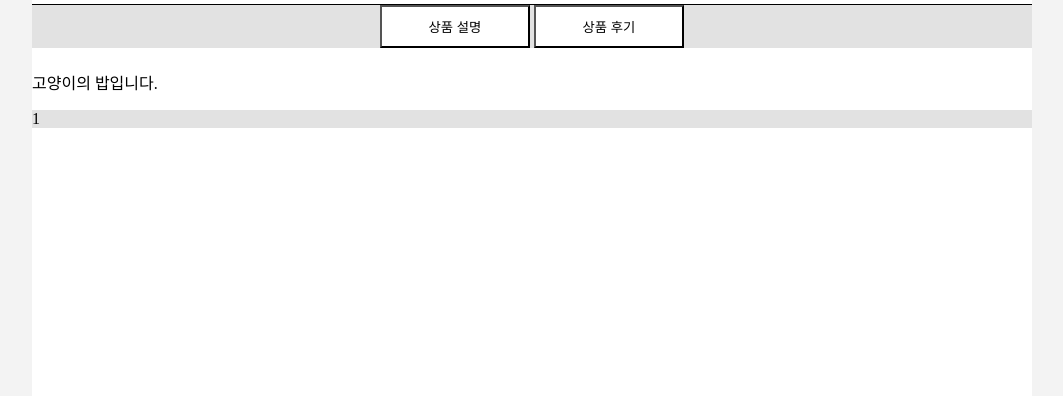
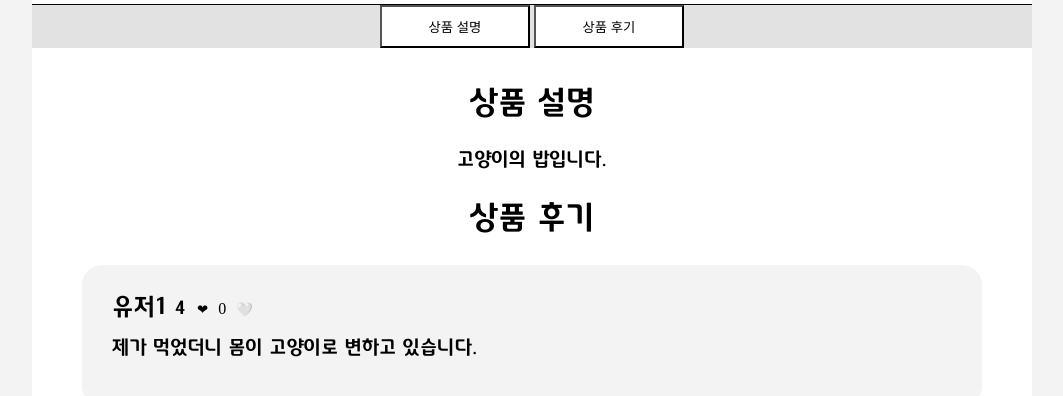
Before and after one commit to youngsoosoo/Furry_Friend_v2, a React (Create React App) app: page /ItemDetail/cat-food/1 in a window 1280 px wide. Shown: the part 646-1042 px from the top of the page, without its empty margins (108-1171 px from the left). Built offline with nearby package versions, Linux system fonts and the light colour scheme.

Commit message:
ItemInfo & ItemComment 구현 완료 Comment paging 필요

```diff
--- a/package.json
+++ b/package.json
@@ -6,10 +6,12 @@
     "@testing-library/jest-dom": "^5.14.1",
     "@testing-library/react": "^13.0.0",
     "@testing-library/user-event": "^13.2.1",
+    "hoist-non-react-statics": "^3.3.2",
     "react": "^18.2.0",
     "react-dom": "^18.2.0",
-    "react-router-dom": "^6.8.0",
+    "react-router-dom": "^6.8.1",
     "react-scripts": "5.0.1",
+    "react-scroll": "^1.8.9",
     "styled-components": "^5.3.6",
     "web-vitals": "^2.1.0"
   },
--- a/src/JSON/productcomment.json
+++ b/src/JSON/productcomment.json
@@ -13,6 +13,27 @@
             "rgrade" : "1",
             "pid" : "0",
             "mid" : "유저2"
+        },
+        {
+            "rid" : "2",
+            "rtext" : "제가 먹었더니 몸이 고양이로 변하고 있습니다.",
+            "rgrade" : "4",
+            "pid" : "1",
+            "mid" : "유저1"
+        },
+        {
+            "rid" : "3",
+            "rtext" : "제가 먹었더니 몸이 고양이로 변하고 있습니다.",
+            "rgrade" : "4",
+            "pid" : "0",
+            "mid" : "유저1"
+        },
+        {
+            "rid" : "4",
+            "rtext" : "제가 먹었더니 몸이 고양이로 변하고 있습니다.",
+            "rgrade" : "4",
+            "pid" : "0",
+            "mid" : "유저1"
         }
 
     ]
--- a/src/components/Item/Item.js
+++ b/src/components/Item/Item.js
@@ -3,8 +3,6 @@ import styled ,{css} from "styled-components";
 
 import Back from "../Back/Back";
 import productImg from '../../JSON/productImg.json'
-import { Navigate } from "react-router-dom";
-
 
 export default function Item({item}){
 
@@ -153,12 +151,6 @@ font-size : 1.4rem;
 
 `
 
-const PFont = styled.p`
-font-family : 'tway';
-font-size : 1.5rem;
-
-`
-
 const Button = styled.button`
 ${(props) =>
     props.Cart &&
--- a/src/components/Item/ItemComment.js
+++ b/src/components/Item/ItemComment.js
@@ -1,18 +1,84 @@
-import React from "react";
+import React  from "react";
 
-import styled from "styled-components";
+import styled ,{css} from "styled-components";
+import { useParams } from 'react-router-dom';
+
+import comment from "../../JSON/productcomment"
 
 function CommentList ({item}){
+    const { pid } = useParams();
+
+
     return(
-        {}
+        <>
+        {item.pid === pid ?
+        <>
+        <CommentBox id='2'>
+        <SpanFont Mid> {item.mid} </SpanFont>
+        <SpanFont Rgrade> {item.rgrade} </SpanFont>
+        <Button> ❤ </Button> 0 <Button> 🤍 </Button>
+        <br />
+        <PFont Rtext> {item.rtext} </PFont>
+
+        </CommentBox>
+
+        </>
+        :
+        <>
+        </>
+        }
+        </>
     )
 }
 
+const CommentBox = styled.div`
+margin : 1% 5% 1%;
+padding : 3%;
+border : 0px solid #000000;
+border-radius : 20px;
+background: #f3f3f3;
+
+
+`
+
+const SpanFont = styled.span`
+font-family : 'tway';
+
+${(props) =>
+    props.Mid &&
+    css`
+    font-size : 1.5rem;
+
+
+`}
+${(props) =>
+    props.Rgrade &&
+    css`
+    font-size : 1.2rem;
+
+
+`}
+
+`
+
+const PFont = styled.p`
+    font-family : 'tway';
+    font-size : 1.2rem;
+
+`
+
+const Button = styled.button`
+border : 0px;
+background: transparent;
+`
 
 export default function ItemComment ({item}){
+
     return(
         <Positioner>
-            {item.pid}
+            <Title> 상품 후기 </Title>
+            {comment.Comment.map((i, index) =>
+            <CommentList item={i} key={index} /> )}
         </Positioner>
     )
 }
@@ -21,15 +87,21 @@ const Positioner = styled.div`
 display: block;
 flex-direction: column;
 
+background: #FFFFFF;
 
-left : calc(50vw - 500px );
-width: calc(100vw - (50vw - 500px) * 2 );
-
-height: fit-content;
+height : fit-content;
 
 padding : 0px;
 border: 0px;
 
-background-color: #e2e2e2;
+padding-bottom : 5rem;
 
 `
+
+const Title = styled.p`
+font-family : 'tway';
+font-size : 2rem;
+
+text-align : center;
+
+`
--- a/src/components/Item/ItemInfo.js
+++ b/src/components/Item/ItemInfo.js
@@ -4,8 +4,10 @@ import styled from "styled-components";
 
 export default function ItemInfo({item}){
     return(
-        <Positioner>
-            <p>{item.pexplain}</p>
+        <Positioner >
+            <Title id='1'>상품 설명</Title>
+
+            <Info>{item.pexplain}</Info>
 
 
 
@@ -28,3 +30,18 @@ border: 0px;
 background-color: #FFFFFF;
 
 `
+const Title = styled.p`
+font-family : 'tway';
+font-size : 2rem;
+
+text-align : center;
+
+`
+
+const Info = styled.p`
+font-family : 'tway';
+font-size : 1.2rem;
+
+text-align : center;
+
+`
--- a/src/components/Item/ItemNavigation.js
+++ b/src/components/Item/ItemNavigation.js
@@ -1,15 +1,18 @@
 import React from "react";
 import styled ,{css} from "styled-components";
+
+import {Link} from 'react-scroll'
 
 export default function ItemNavigation({ScrollActiveNavigator}){
 
     return(
-        <Positioner>
+        <Positioner >
             <Navigator className={ScrollActiveNavigator ? 'flexible' : null}>
-                <Button Info> 상품 설명 </Button> <Button Comment> 상품 후기 </Button>
+                <Link to='1' spy={true} smooth={true}> <Button Info > 상품 설명 </Button> </Link>
+                <Link to='2' spy={true} smooth={true}> <Button Comment> 상품 후기 </Button> </Link>
             </Navigator>
 
-        </Positioner>
+        </Positioner >
     )
 }
 
@@ -78,3 +81,13 @@ ${(props) =>
     color : #000000;
 `}
 `
+
+const StyledLink = styled(Link)`
+text-decoration : none;
+&:focus, &:hover, &:visited, &:link, &:active {
+        text-decoration: none;
+        color : #000000;
+    }
+
+
+`
--- a/src/components/Menu/Menu.js
+++ b/src/components/Menu/Menu.js
@@ -6,7 +6,6 @@ import product from '../../JSON/product.json'
 import productImg from '../../JSON/productImg.json'
 
 function ItemList({item,pcategory}){
-
     return(
         <>
 
@@ -89,8 +88,8 @@ export default function Menu({pcategory , ScrollActive , categoryNavigation}){
 
             :
             <>
-            {product.product.map((item)=>
-            <AllItemList item={item} id={item.id} />)}
+            {product.product.map((item , index)=>
+            <AllItemList item={item} key={index} />)}
             </>
             }
 
--- a/src/pages/ItemDetail.js
+++ b/src/pages/ItemDetail.js
@@ -29,7 +29,7 @@ export default function ItemDetail({ScrollActive , ScrollActiveNavigator}){
 
     //Item 컴포넌트에 넘겨줄 props 데이터.
     let item = product.product[pid]
-    console.log(window.Screen.height)
+
     return (
         <>
             <Container>
@@ -38,8 +38,8 @@ export default function ItemDetail({ScrollActive , ScrollActiveNavigator}){
                 <Item item={item} />
                 <ItemNavigation item={item} ScrollActiveNavigator={ScrollActiveNavigator}/>
                 <Wrapper>
-                    <ItemInfo item={item} />
-                    <ItemComment item={item} />
+                    <ItemInfo  item={item} />
+                    <ItemComment id='2' item={item} />
                 </Wrapper>
             </Container>
 
```
Also changed, not shown: src/hooks/useMoveScroll.js (added, +13 -0 lines), 2 other files (tests, documents, lock files or other folders).
